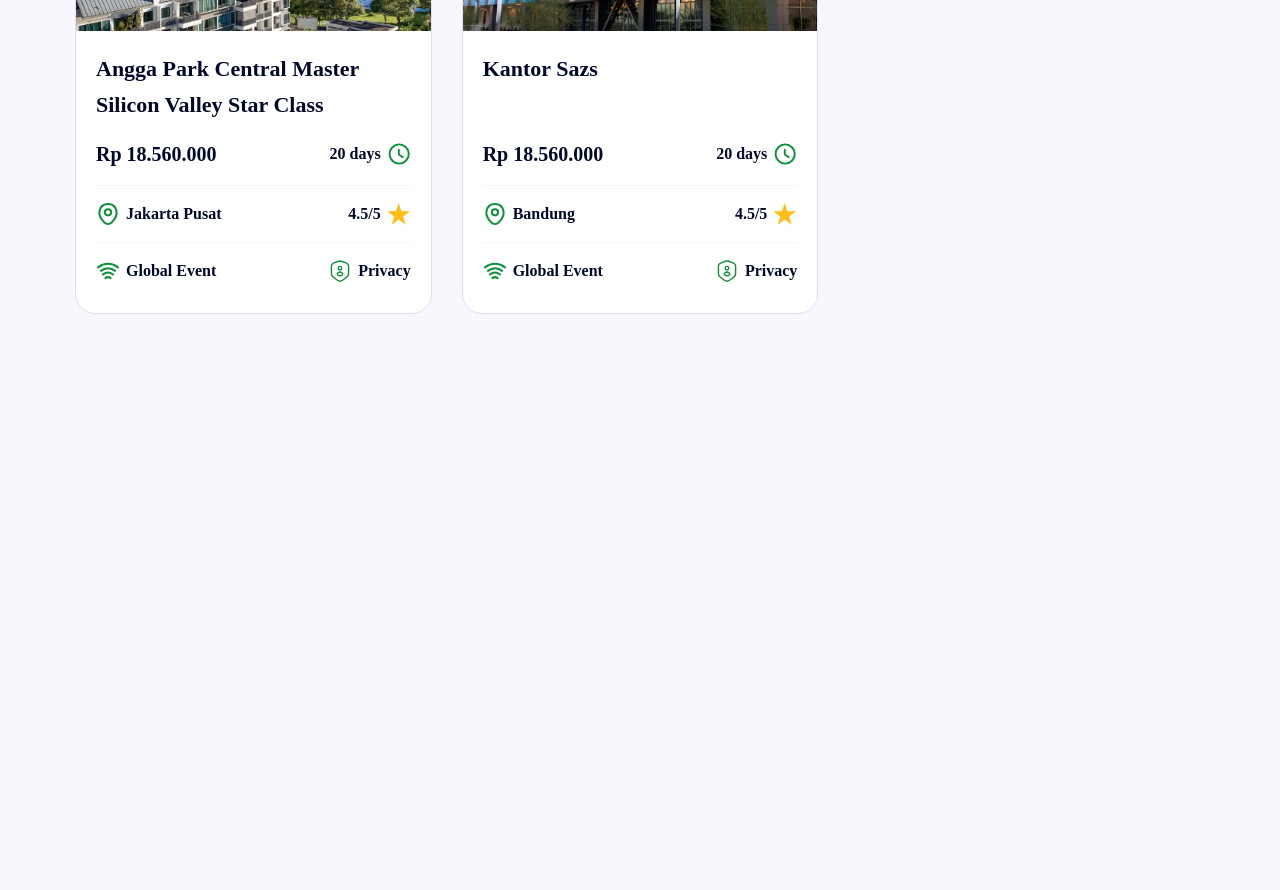
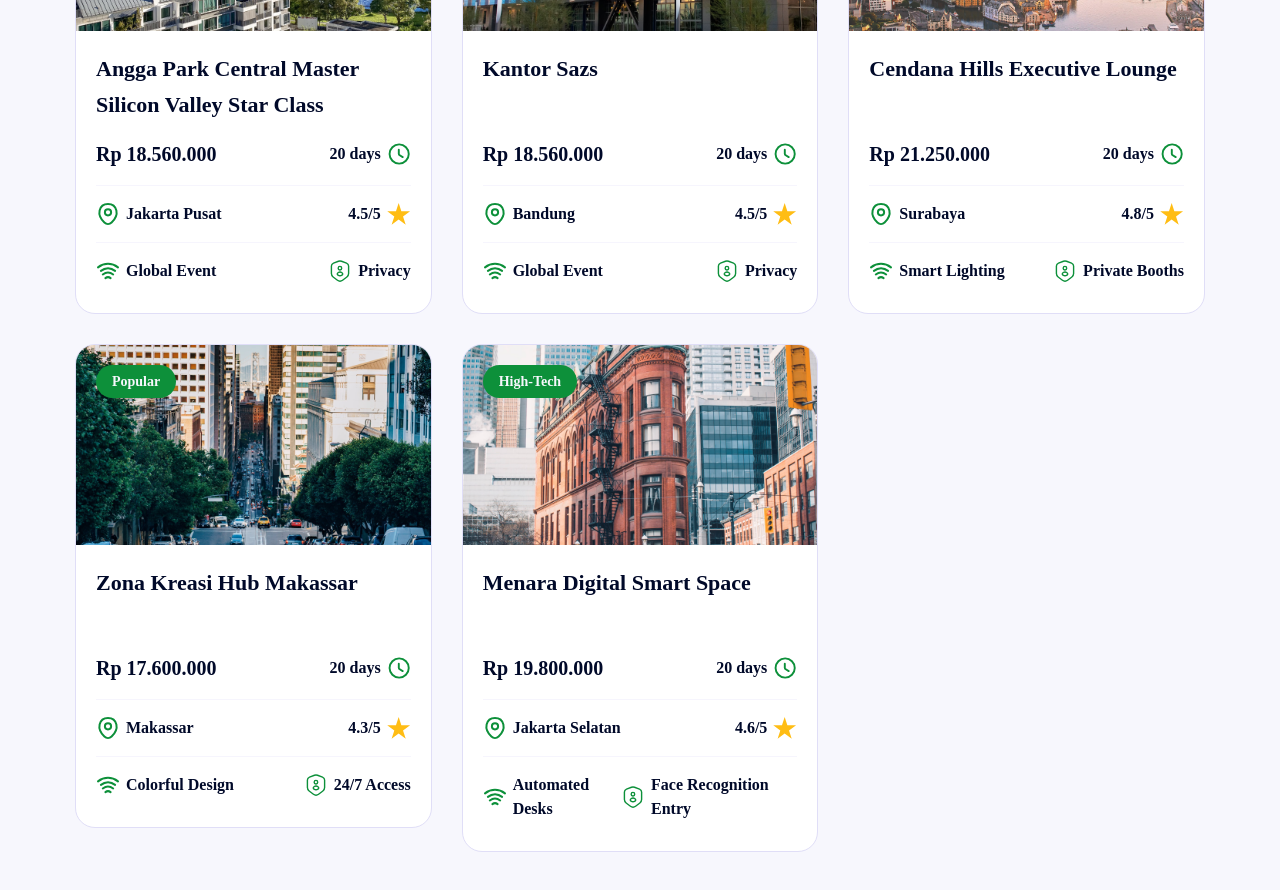
Before and after one commit to azizhadiid/My-Office-App, a Next.js app: page / in a window 1280 px wide. Shown: the part 2400-3290 px from the top of the page. Before the commit the page ends 2834 px from the top, so only its background shows below. Built offline with nearby package versions, Linux system fonts and the light colour scheme.

Commit message:
Conditional rendering by data

```diff
--- a/src/features/offices/data/officeSpaces.mock.ts
+++ b/src/features/offices/data/officeSpaces.mock.ts
@@ -62,5 +62,88 @@ export const officeSpaces: OfficeSpace[] = [
                 photo: "/assets/images/photos/photo-2.png"
             }
         ],
+    },
+    {
+        id: 3,
+        title: 'Cendana Hills Executive Lounge',
+        slug: 'cendana-hills-executive-lounge',
+        price: 21250000,
+        duration: '10 days',
+        location: 'Surabaya',
+        rating: 4.8,
+        address: 'Jl. Cendana Raya no. 45, Surabaya',
+        image: '/assets/images/thumbnails/thumbnails-3.png',
+        images: [
+            '/assets/images/thumbnails/thumbnail-details-1.png',
+            '/assets/images/thumbnails/thumbnail-details-4.png'
+        ],
+        tags: ['Elegant', 'New'],
+        about: 'A space designed for top-tier professionals seeking quiet, style, and collaboration without compromise...',
+        features: ['Smart Lighting', 'Private Booths', 'Networking Events', 'Coffee Bar'],
+        isFullyBooked: false,
+        salesContacts: [
+            {
+                name: "Nadia Fairuz",
+                role: "Sales Consultant",
+                photo: "/assets/images/photos/photo-3.png"
+            },
+            {
+                name: "Dimas Prakoso",
+                role: "Lead Sales Executive",
+                photo: "/assets/images/photos/photo-4.png"
+            }
+        ],
+    },
+    {
+        id: 4,
+        title: 'Zona Kreasi Hub Makassar',
+        slug: 'zona-kreasi-hub-makassar',
+        price: 17600000,
+        duration: '12 days',
+        location: 'Makassar',
+        rating: 4.3,
+        address: 'Kompleks Industri Kreatif Makassar, Blok C2',
+        image: '/assets/images/thumbnails/thumbnails-4.png',
+        images: [
+            '/assets/images/thumbnails/thumbnail-details-2.png',
+            '/assets/images/thumbnails/thumbnail-details-5.png'
+        ],
+        tags: ['Popular'],
+        about: 'Vibrant space curated for creatives and startups needing energy, inspiration, and flexibility...',
+        features: ['Colorful Design', '24/7 Access', 'Workshops', 'VR Zone', 'Mini Pantry'],
+        isFullyBooked: false,
+        salesContacts: [
+            {
+                name: "Eliza Muchtar",
+                role: "Client Advisor",
+                photo: "/assets/images/photos/photo-5.png"
+            }
+        ],
+    },
+    {
+        id: 5,
+        title: 'Menara Digital Smart Space',
+        slug: 'menara-digital-smart-space',
+        price: 19800000,
+        duration: '18 days',
+        location: 'Jakarta Selatan',
+        rating: 4.6,
+        address: 'Menara Digital Lt. 12, SCBD Lot 9, Jakarta Selatan',
+        image: '/assets/images/thumbnails/thumbnails-5.png',
+        images: [
+            '/assets/images/thumbnails/thumbnail-details-3.png',
+            '/assets/images/thumbnails/thumbnail-details-6.png'
+        ],
+        tags: ['High-Tech'],
+        about: 'Where cutting-edge technology meets modern workspace design—ideal for tech-driven teams...',
+        features: ['Automated Desks', 'Face Recognition Entry', 'Quiet Pods', 'Cloud Printing'],
+        isFullyBooked: true,
+        salesContacts: [
+            {
+                name: "Rio Santoso",
+                role: "Senior Sales Manager",
+                photo: "/assets/images/photos/photo-6.png"
+            }
+        ],
     }
 ];
```
Also changed, not shown: src/app/(front)/office/[slug]/page.tsx (+36 -16 lines).
